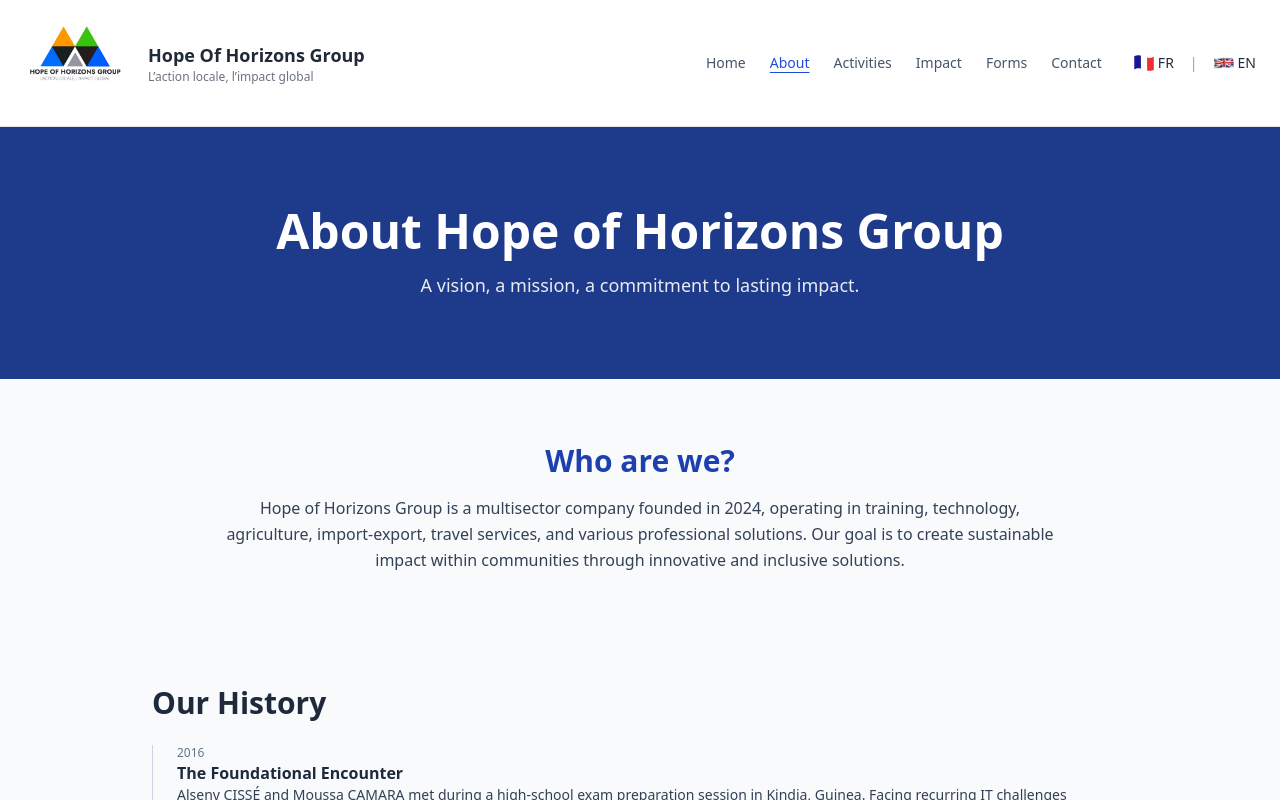
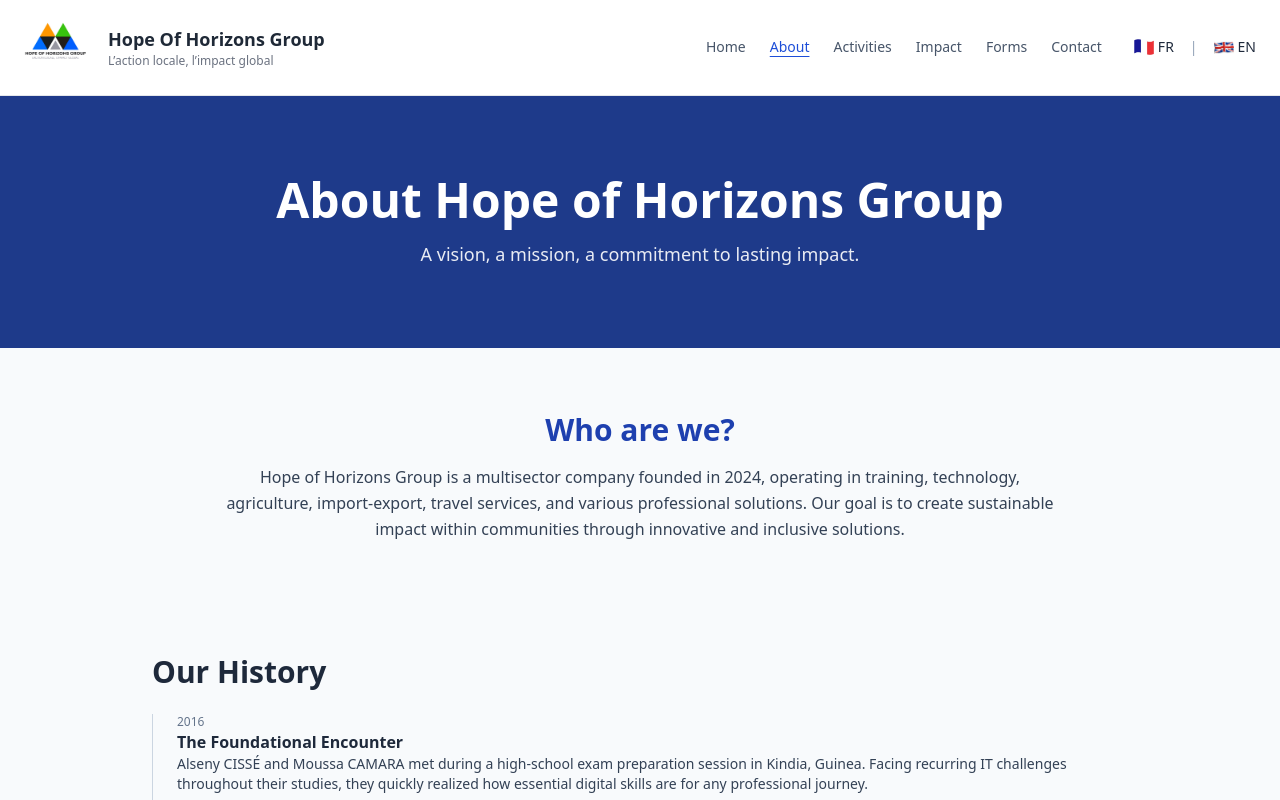
Before and after one commit to boubacarcamara519/hoh-site, a Next.js app: page /en/about in a window 1280 px wide. Shown: the top 800 px of the page. Built offline with nearby package versions, Linux system fonts and the light colour scheme.

Commit message:
Add menu menu2

```diff
--- a/src/components/layout/Header.tsx
+++ b/src/components/layout/Header.tsx
@@ -35,19 +35,22 @@ export default function Header() {
       <div className="container mx-auto px-4 py-4 flex items-center justify-between">
 
         {/* LOGO + NOM COMPLET — INTACT */}
-        <Link href={isEnglish ? "/en/home" : "/fr/home"} className="flex items-center gap-3 max-w-[40%]">
+        <Link
+	  href={isEnglish ? "/en/home" : "/fr/home"}
+	  className="flex items-center gap-3 max-w-[70%] md:max-w-none"
+	>
 	  <Image
 	    src="/hoh-logo.jpg"
 	    alt="Hope Of Horizons Group"
-            width={120}
-            height={60}
+	    width={80}
+	    height={40}
 	    priority
 	  />
 	  <div className="flex flex-col">
 	    <span className="text-lg font-bold text-gray-800">
 	      Hope Of Horizons Group
 	    </span>
-            <span className="text-xs text-gray-500">
+	    <span className="text-xs text-gray-500 hidden sm:block">
 	      L’action locale, l’impact global
 	    </span>
 	  </div>
```
Lines whose indentation alone changed are shown as unchanged.
